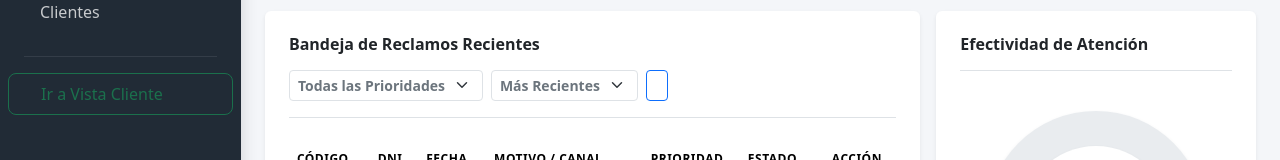
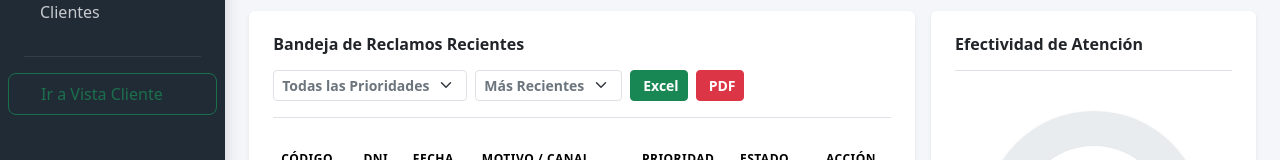
Before and after one commit to JoseReyesR/ADMINISTRACION-DE-SOFTWARE, an Angular app in the folder reclamos-frontend/: page /dashboard in a window 1280 px wide. Shown: the part 188-348 px from the top of the page. Built offline with nearby package versions, Linux system fonts and the light colour scheme; no server answers; sample sign-in values are in the browser's storage.

Commit message:
agregado botones para exportar la tabla

```diff
--- a/reclamos-frontend/package.json
+++ b/reclamos-frontend/package.json
@@ -30,6 +30,7 @@
     "@angular/build": "^22.0.1",
     "@angular/cli": "^22.0.1",
     "@angular/compiler-cli": "^22.0.0",
+    "@types/file-saver": "^2.0.7",
     "jsdom": "^28.0.0",
     "prettier": "^3.8.1",
     "typescript": "~6.0.2",
--- a/reclamos-frontend/src/app/components/dashboard.component/dashboard.component.html
+++ b/reclamos-frontend/src/app/components/dashboard.component/dashboard.component.html
@@ -206,11 +206,27 @@
                     <option value="ASC">Más Antiguos</option>
                   </select>
 
-                  <button
+                  <!--<button
                     class="btn btn-sm btn-outline-primary fw-bold d-flex align-items-center"
                     (click)="cargarBandejaAdmin()"
+                    title="Actualizar Datos"
                   >
-                    <i class="bi bi-arrow-repeat me-1"></i>
+                    <i class="bi bi-arrow-repeat"></i>
+                  </button>-->
+                  <!-- NUEVOS BOTONES DE EXPORTACIÓN (Basados en tu diseño "Módulo de Reportes Gerenciales") -->
+                  <button
+                    class="btn btn-sm btn-success fw-bold d-flex align-items-center"
+                    (click)="exportarExcel()"
+                    title="Exportar a Excel"
+                  >
+                    <i class="bi bi-file-earmark-excel me-1"></i> Excel
+                  </button>
+                  <button
+                    class="btn btn-sm btn-danger fw-bold d-flex align-items-center"
+                    (click)="exportarPDF()"
+                    title="Exportar a PDF"
+                  >
+                    <i class="bi bi-file-earmark-pdf me-1"></i> PDF
                   </button>
                 </div>
               </div>
--- a/reclamos-frontend/src/app/components/dashboard.component/dashboard.component.ts
+++ b/reclamos-frontend/src/app/components/dashboard.component/dashboard.component.ts
@@ -3,6 +3,13 @@ import { CommonModule } from '@angular/common';
 import { FormsModule } from '@angular/forms'; // <-- AGREGADO PARA LOS FILTROS
 import { Router } from '@angular/router';
 import { ReclamoService } from '../../services/reclamo.service';
+
+
+// ---> NUEVO: Importaciones para los reportes
+import * as XLSX from 'xlsx';
+import { saveAs } from 'file-saver';
+import jsPDF from 'jspdf';
+import autoTable from 'jspdf-autotable';
 
 @Component({
   selector: 'app-dashboard',
@@ -122,4 +129,65 @@ export class DashboardComponent implements OnInit {
     localStorage.removeItem('token');
     this.router.navigate(['/login']);
   }
+
+
+  // =========================================================
+  // NUEVO: MÉTODOS DE EXPORTACIÓN DE REPORTES (RF08)
+  // =========================================================
+
+  exportarExcel() {
+    // 1. Preparamos los datos limpios para el Excel
+    const datosExcel = this.reclamosFiltrados.map(r => ({
+      'Código de Seguimiento': r.codigo,
+      'Documento (DNI/RUC)': r.dni,
+      'Fecha de Registro': r.fecha,
+      'Motivo y Canal': r.motivo,
+      'Nivel de Prioridad': r.prioridad,
+      'Estado Actual': r.estado
+    }));
+
+    // 2. Creamos el libro y la hoja de cálculo
+    const worksheet: XLSX.WorkSheet = XLSX.utils.json_to_sheet(datosExcel);
+    const workbook: XLSX.WorkBook = { Sheets: { 'Reclamos': worksheet }, SheetNames: ['Reclamos'] };
+
+    // 3. Generamos el archivo físico y forzamos la descarga
+    const excelBuffer: any = XLSX.write(workbook, { bookType: 'xlsx', type: 'array' });
+    const data: Blob = new Blob([excelBuffer], { type: 'application/octet-stream' });
+    saveAs(data, `Reporte_Reclamos_${new Date().getTime()}.xlsx`);
+  }
+
+  exportarPDF() {
+    // 1. Iniciamos el documento PDF en formato horizontal (landscape)
+    const doc = new jsPDF('landscape');
+
+    // 2. Título del Reporte
+    doc.setFontSize(18);
+    doc.text('Reporte Gerencial de Reclamos', 14, 22);
+    doc.setFontSize(11);
+    doc.setTextColor(100);
+    doc.text(`Generado el: ${new Date().toLocaleDateString()}`, 14, 30);
+
+    // 3. Preparamos las columnas y filas para la tabla
+    const columnas = [['CÓDIGO', 'DNI', 'FECHA', 'MOTIVO', 'PRIORIDAD', 'ESTADO']];
+    const filas = this.reclamosFiltrados.map(r => [
+      r.codigo,
+      r.dni,
+      r.fecha,
+      r.motivo,
+      r.prioridad,
+      r.estado
+    ]);
+
+    // 4. Dibujamos la tabla automáticamente
+    autoTable(doc, {
+      head: columnas,
+      body: filas,
+      startY: 40,
+      theme: 'grid',
+      headStyles: { fillColor: [123, 179, 46] } // Color Verde Tottus
+    });
+
+    // 5. Descargamos el archivo
+    doc.save(`Reporte_Reclamos_${new Date().getTime()}.pdf`);
+  }
 }
```
Also changed, not shown: 1 other file (tests, documents, lock files or other folders).
